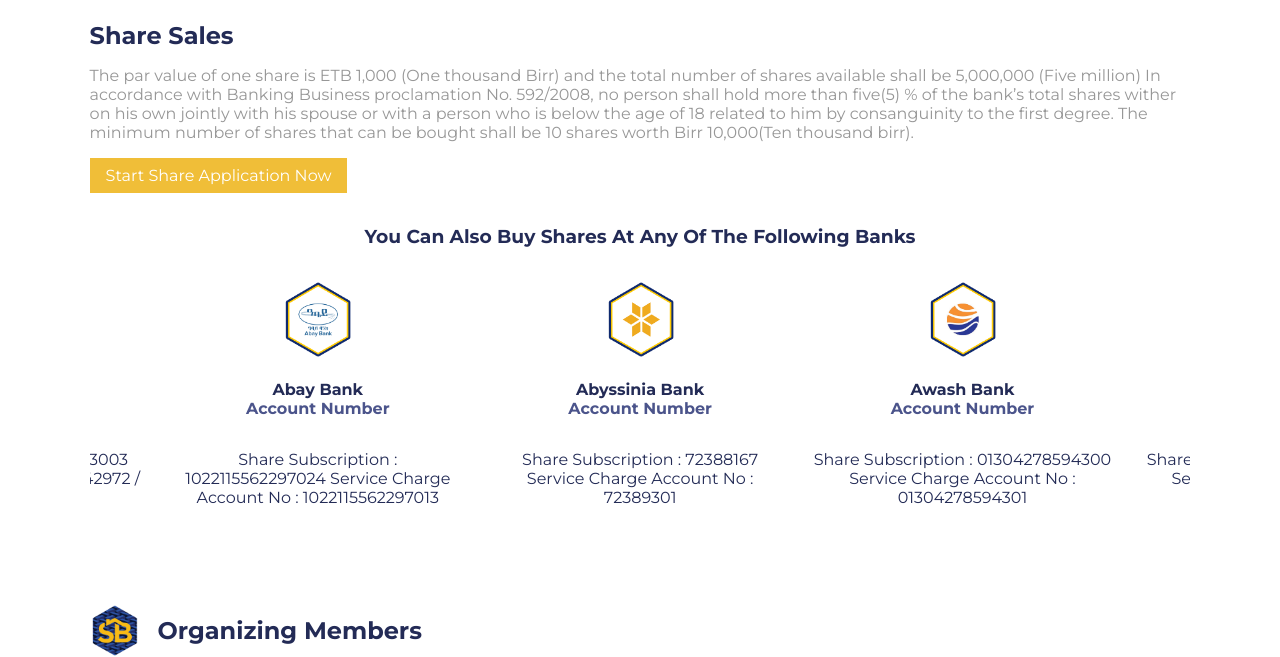
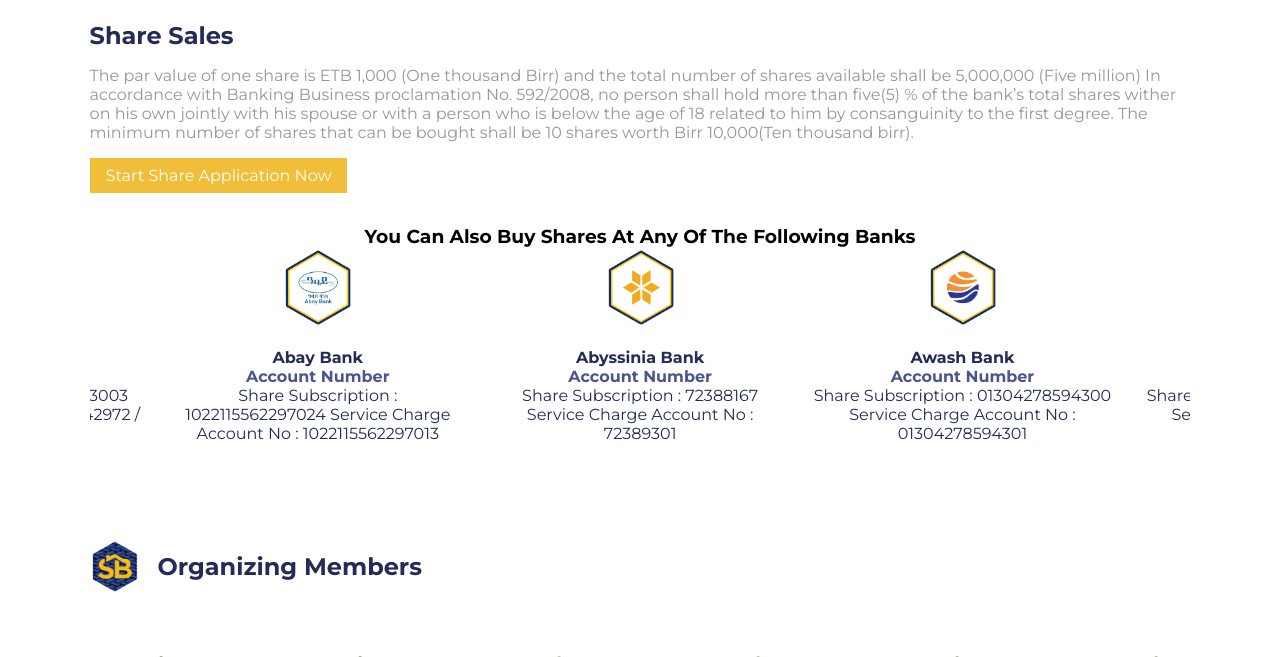
Before and after one commit to peri-meter/perimeter.github.io, a PHP site: page / in a window 1280 px wide. Shown: the part 1925-2582 px from the top of the page. Run offline with PHP 8.4, Linux system fonts and the light colour scheme; some libraries are stand-ins or nearby versions; grey boxes are pictures that could not be loaded.

Commit message:
Update style.css

```diff
--- a/style.css
+++ b/style.css
@@ -387,7 +387,7 @@
     text-align: center;
 }
 
-.brand-container h3{
+.brand-container h4{
   color: #232b56;
   text-align: center;
   padding: auto;
```
